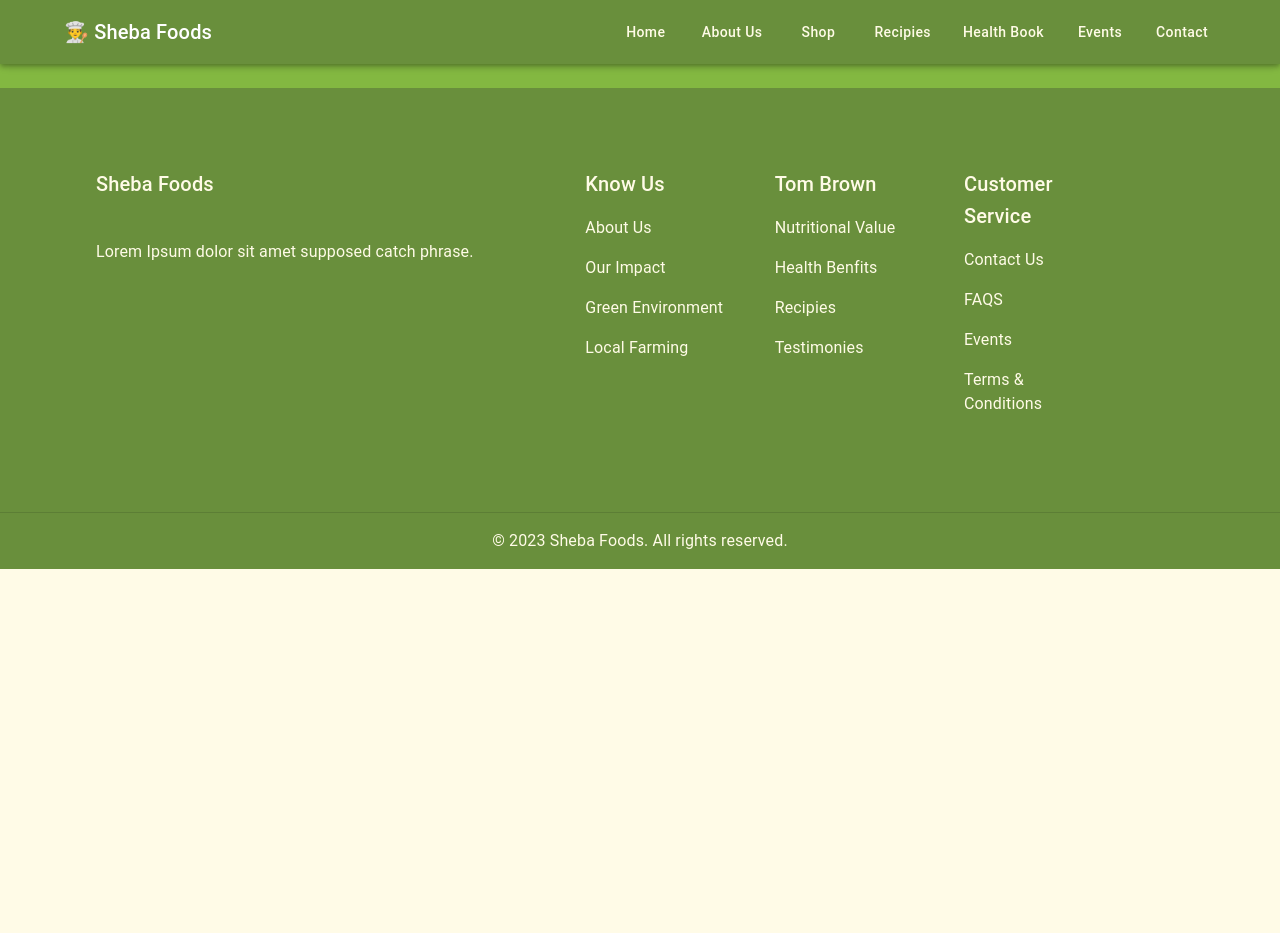
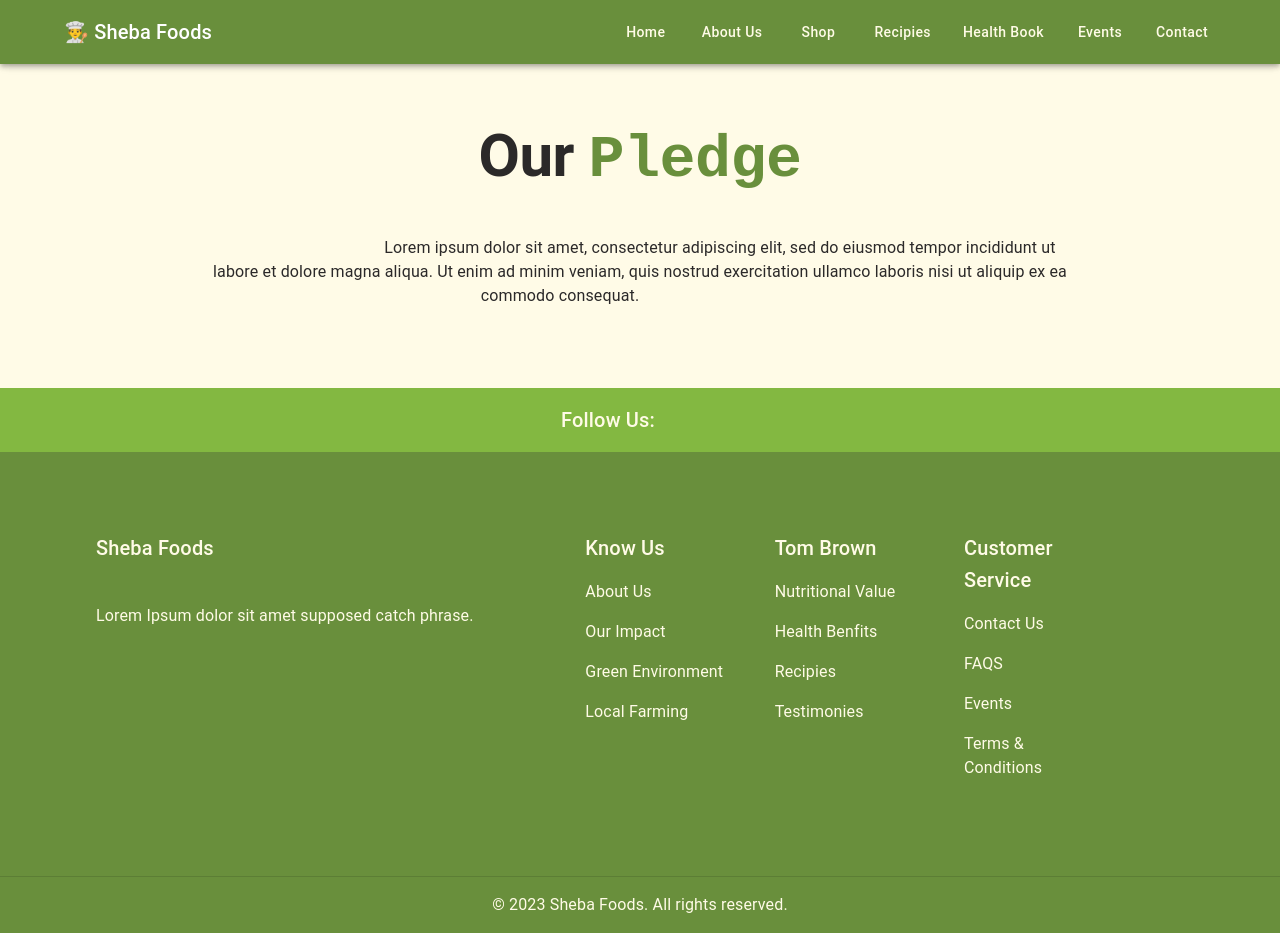
Before and after one commit to Vanessa-Kris/sheba-foods, a React (Create React App) app: page /about in a window 1280 px wide. Before the commit the page ends 800 px from the top, so only its background shows below. Built offline with nearby package versions, Linux system fonts and the light colour scheme; some icons are missing.

Commit message:
added pages routing

```diff
--- a/src/App.js
+++ b/src/App.js
@@ -47,7 +47,7 @@ function App() {
       element: <Recipies />,
     },
     {
-      path: "/healthbook",
+      path: "/health-book",
       element: <HealthBook />,
     },
     {
--- a/src/Components/Nav.js
+++ b/src/Components/Nav.js
@@ -112,64 +112,85 @@ function NavBar(props) {
             }}
           >
             <Button
+              component="a"
+              href="/"
               sx={{
                 mr: { md: 2, sm: 1 },
                 my: { md: 1, sm: 2 },
                 color: "text.secondary",
+                textTransform: "none",
               }}
             >
               Home
             </Button>
             <Button
+              component="a"
+              href="/about"
               sx={{
                 mr: { md: 2, sm: 1 },
                 my: { md: 1, sm: 2 },
                 color: "text.secondary",
+                textTransform: "none",
               }}
             >
               About Us
             </Button>
             <Button
+              component="a"
+              href="/shop"
               sx={{
                 mr: { md: 2, sm: 1 },
                 my: { md: 1, sm: 2 },
                 color: "text.secondary",
+                textTransform: "none",
               }}
             >
               Shop
             </Button>
             <Button
+              component="a"
+              href="/recipies"
               sx={{
                 mr: { md: 2, sm: 1 },
                 my: { md: 1, sm: 2 },
                 color: "text.secondary",
+                textTransform: "none",
               }}
             >
               Recipies
             </Button>
             <Button
+              component="a"
+              href="/health-book"
               sx={{
                 mr: { md: 2, sm: 1 },
                 my: { md: 1, sm: 2 },
                 color: "text.secondary",
+                textTransform: "none",
               }}
             >
               Health Book
             </Button>
             <Button
+              component="a"
+              href="/events"
               sx={{
                 mr: { md: 2, sm: 1 },
                 my: { md: 1, sm: 2 },
                 color: "text.secondary",
+                textTransform: "none",
               }}
             >
               Events
             </Button>
             <Button
+              component="a"
+              href="/contact"
               sx={{
                 mr: { md: 5, sm: 1 },
                 my: { md: 1, sm: 2 },
                 color: "text.secondary",
+                textTransform: "none",
               }}
             >
               Contact
--- a/src/Pages/About.js
+++ b/src/Pages/About.js
@@ -1,5 +1,52 @@
+import { Box, Typography } from "@mui/material";
 import React from "react";
 
 export default function About() {
-  return <div>About</div>;
+  return (
+    <Box
+      sx={{
+        mt: { md: 5, sm: 5, xs: 0 },
+        py: 10,
+        px: { md: 10, sm: 7, xs: 2 },
+      }}
+    >
+      <Box
+        align="center"
+        sx={{
+          mx: { md: 15, sm: 10, xs: 5 },
+        }}
+      >
+        <Typography
+          variant="h2"
+          textAlign="center"
+          sx={{
+            fontWeight: 700,
+            mb: 5,
+          }}
+        >
+          Our{" "}
+          <span
+            style={{
+              color: "#698F3C",
+              fontFamily: "monospace",
+            }}
+          >
+            Pledge
+          </span>
+        </Typography>
+        <Typography
+          align="center"
+          variant="p"
+          textAlign="center"
+          sx={{ px: { md: 20 } }}
+        >
+          Lorem ipsum dolor sit amet, consectetur adipiscing elit, sed do
+          eiusmod tempor incididunt ut labore et dolore magna aliqua. Ut enim ad
+          minim veniam, quis nostrud exercitation ullamco laboris nisi ut
+          aliquip ex ea commodo consequat.
+        </Typography>
+        <br />
+      </Box>
+    </Box>
+  );
 }
--- a/src/Sections/Shop.js
+++ b/src/Sections/Shop.js
@@ -1,4 +1,4 @@
-import { Box, Typography, Divider, Button, Grid } from "@mui/material";
+import { Box, Typography, Button, Grid } from "@mui/material";
 import React from "react";
 import { useRef } from "react";
 import { motion, useScroll } from "framer-motion";
```
Also changed, not shown: src/Pages/Landing.js (+1 -58 lines).
